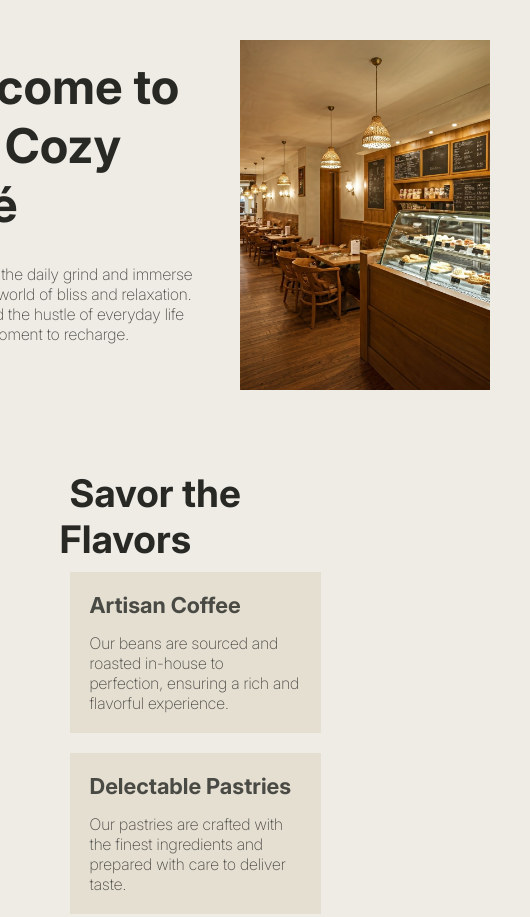
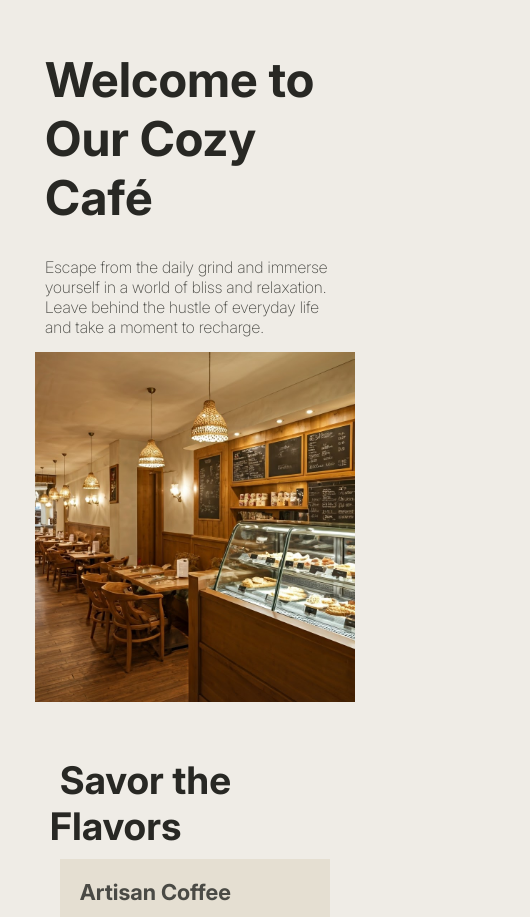
Before and after one commit to MrPe4enkaa/Cozy-cafe, a plain HTML site: page index.html in a window 390 px wide. Shown: the top 917 px of the page, 530 px wide, since content can reach past the window. Drawn offline with Linux system fonts and the light colour scheme.

Commit message:
Add files via upload

```diff
--- a/index.css
+++ b/index.css
@@ -437,3 +437,43 @@ body {
         margin-top: 20px;
     }
 }
+
+@media screen and (max-width: 630px) {
+    .flex {
+        width: 95%;
+    }
+    .welcome {
+        display: flex;
+        flex-direction: column;
+        justify-content: center;
+        align-content: center;
+        align-items: center;
+        padding: 40px;
+        span {
+            min-width: 300px;
+        }
+    }
+    .welcome1 {
+        display: flex;
+        flex-direction: column;
+        justify-content: flex-start;
+        align-self: center;
+        margin: 10px;
+    }
+    .welcome2 {
+        width: 100%;
+        padding: 0;
+        margin: 0;
+        max-height: 300px;
+        min-width: 300px;
+    }
+    #mainImg {
+        max-width: none;
+        min-width: none;
+        min-height: none;
+        width: 100%;
+        height: auto;
+        object-fit: cover;
+        max-height: 300px;
+    }
+}
```
